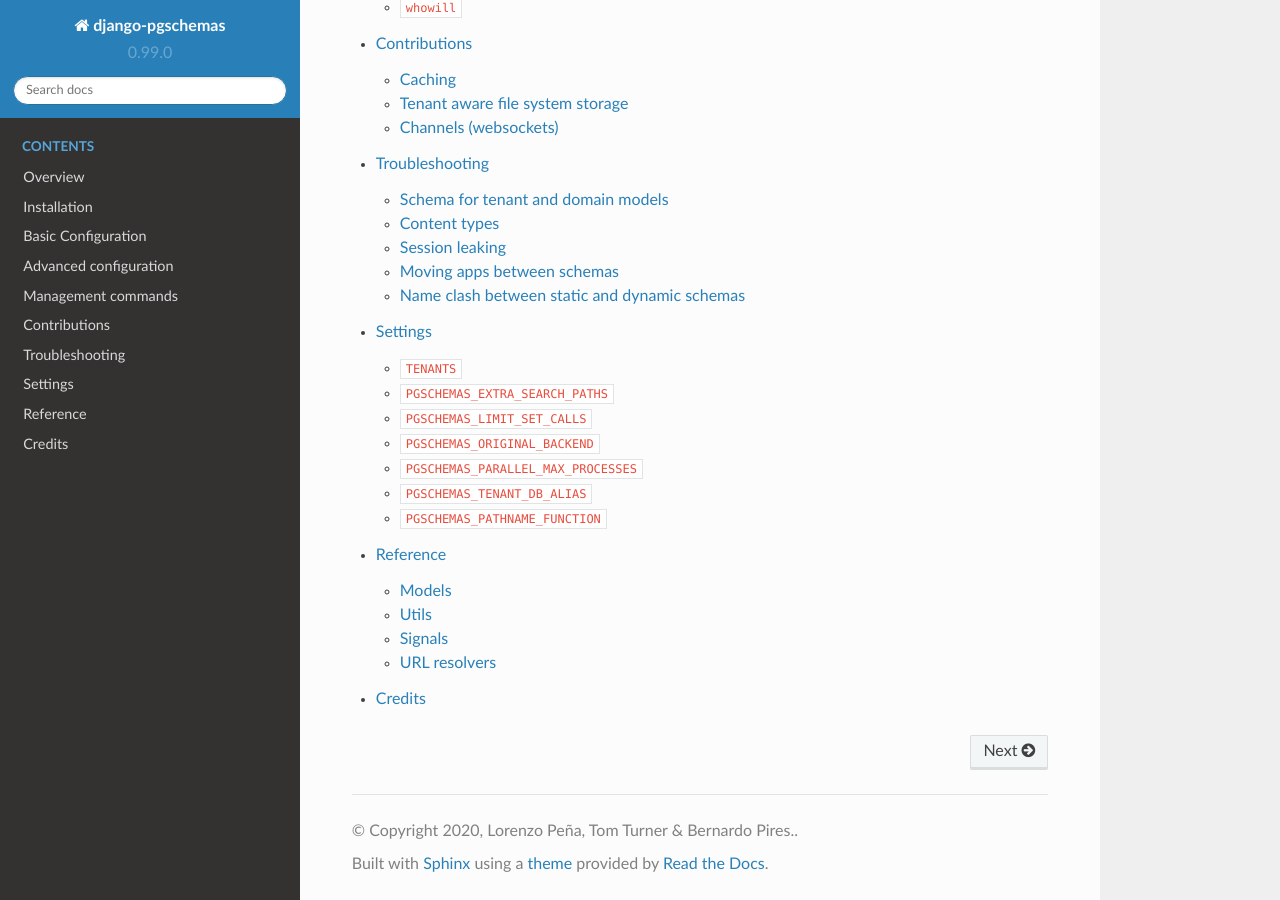
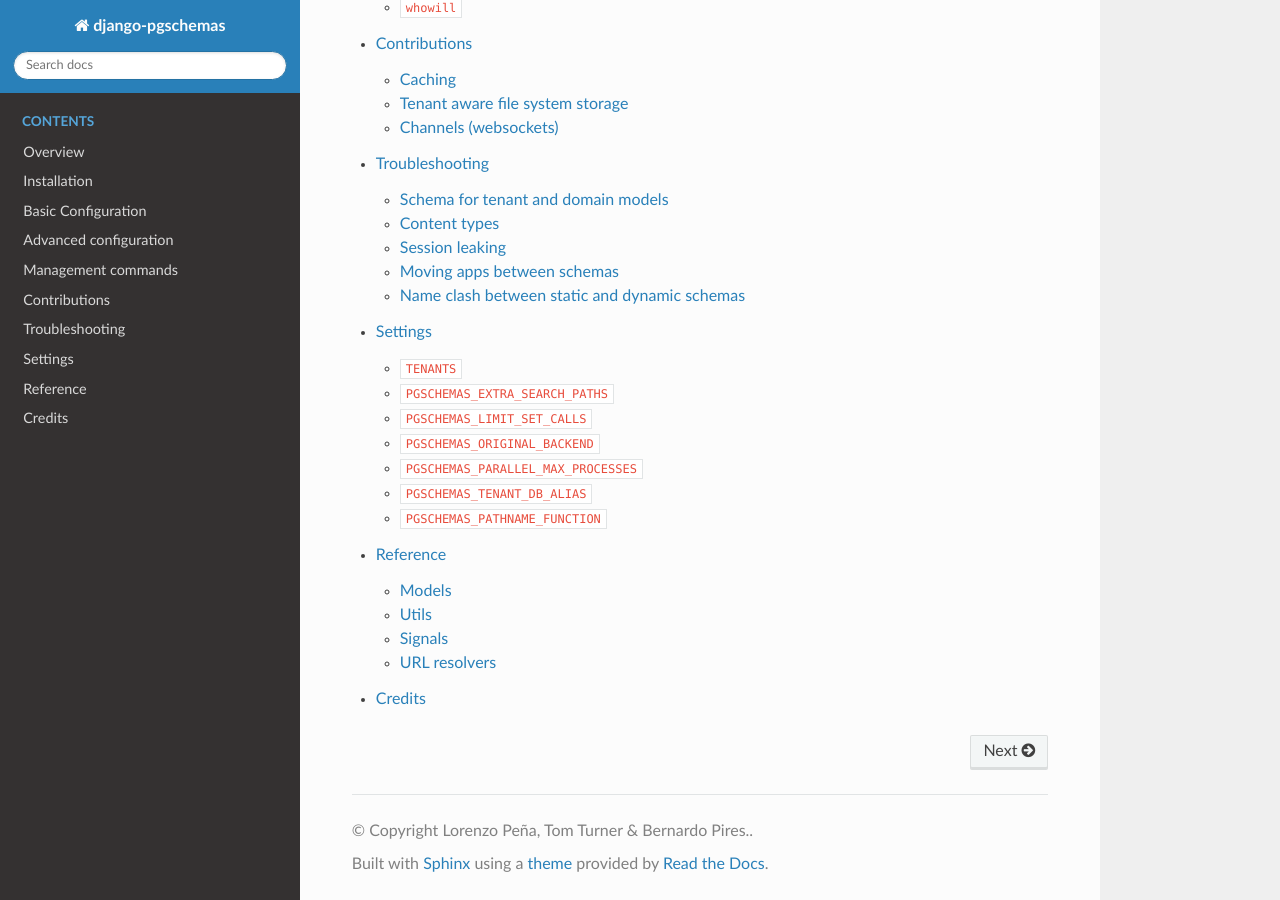
Before and after one commit to lorinkoz/django-pgschemas, a Sphinx documentation site: the page built from docs/index.rst, in a window 1280 px wide and 900 px high, scrolled down 851 px. Built offline with Sphinx 7.4.7 and the Read the Docs theme 2.0.0, drawn with Linux system fonts in a browser that asks for light colours; the version number is read from the project's files by our own code; part of the change alters nothing that is shown.

```diff
--- a/docs/conf.py
+++ b/docs/conf.py
@@ -1,180 +1,34 @@
-# -*- coding: utf-8 -*-
-#
 # Configuration file for the Sphinx documentation builder.
 #
-# This file does only contain a selection of the most common options. For a
-# full list see the documentation:
-# http://www.sphinx-doc.org/en/master/config
+# For the full list of built-in configuration values, see the documentation:
+# https://www.sphinx-doc.org/en/master/usage/configuration.html
 
-# -- Path setup --------------------------------------------------------------
-
-# If extensions (or modules to document with autodoc) are in another directory,
-# add these directories to sys.path here. If the directory is relative to the
-# documentation root, use os.path.abspath to make it absolute, like shown here.
-#
-# import os
-# import sys
-# sys.path.insert(0, os.path.abspath('.'))
+# -- Project information -----------------------------------------------------
+# https://www.sphinx-doc.org/en/master/usage/configuration.html#project-information
 
 import os
-import sys
 
 import django
 
-sys.path.insert(0, os.path.abspath("../sandbox/"))
-os.environ.setdefault("DJANGO_SETTINGS_MODULE", "settings")
+os.environ.setdefault("DJANGO_SETTINGS_MODULE", "sandbox.settings")
 django.setup()
 
-
-# -- Project information -----------------------------------------------------
-
 project = "django-pgschemas"
-copyright = "2020, Lorenzo Peña, Tom Turner & Bernardo Pires."
+copyright = "Lorenzo Peña, Tom Turner & Bernardo Pires."
 author = "Lorenzo Peña"
 
-# The short X.Y version
-version = ""
-# The full version, including alpha/beta/rc tags
-release = ""
+# -- General configuration ---------------------------------------------------
+# https://www.sphinx-doc.org/en/master/usage/configuration.html#general-configuration
 
 
-# -- General configuration ---------------------------------------------------
-
-# If your documentation needs a minimal Sphinx version, state it here.
-#
-# needs_sphinx = '1.0'
-
-# Add any Sphinx extension module names here, as strings. They can be
-# extensions coming with Sphinx (named 'sphinx.ext.*') or your custom
-# ones.
 extensions = ["sphinx.ext.autosectionlabel", "sphinx.ext.autodoc"]
 
-# Add any paths that contain templates here, relative to this directory.
 templates_path = ["_templates"]
-
-# The suffix(es) of source filenames.
-# You can specify multiple suffix as a list of string:
-#
-# source_suffix = ['.rst', '.md']
-source_suffix = ".rst"
-
-# The master toctree document.
-master_doc = "index"
-
-# The language for content autogenerated by Sphinx. Refer to documentation
-# for a list of supported languages.
-#
-# This is also used if you do content translation via gettext catalogs.
-# Usually you set "language" from the command line for these cases.
-language = "en"
-
-# List of patterns, relative to source directory, that match files and
-# directories to ignore when looking for source files.
-# This pattern also affects html_static_path and html_extra_path.
 exclude_patterns = ["_build", "Thumbs.db", ".DS_Store"]
-
-# The name of the Pygments (syntax highlighting) style to use.
-pygments_style = None
 
 
 # -- Options for HTML output -------------------------------------------------
+# https://www.sphinx-doc.org/en/master/usage/configuration.html#options-for-html-output
 
-# The theme to use for HTML and HTML Help pages.  See the documentation for
-# a list of builtin themes.
-#
 html_theme = "sphinx_rtd_theme"
-
-# Theme options are theme-specific and customize the look and feel of a theme
-# further.  For a list of options available for each theme, see the
-# documentation.
-#
-# html_theme_options = {}
-
-# Add any paths that contain custom static files (such as style sheets) here,
-# relative to this directory. They are copied after the builtin static files,
-# so a file named "default.css" will overwrite the builtin "default.css".
-# html_static_path = ["_static"]
-
-# Custom sidebar templates, must be a dictionary that maps document names
-# to template names.
-#
-# The default sidebars (for documents that don't match any pattern) are
-# defined by theme itself.  Builtin themes are using these templates by
-# default: ``['localtoc.html', 'relations.html', 'sourcelink.html',
-# 'searchbox.html']``.
-#
-# html_sidebars = {}
-
-
-# -- Options for HTMLHelp output ---------------------------------------------
-
-# Output file base name for HTML help builder.
-htmlhelp_basename = "django-pgschemasdoc"
-
-
-# -- Options for LaTeX output ------------------------------------------------
-
-latex_elements: dict = {
-    # The paper size ('letterpaper' or 'a4paper').
-    #
-    # 'papersize': 'letterpaper',
-    # The font size ('10pt', '11pt' or '12pt').
-    #
-    # 'pointsize': '10pt',
-    # Additional stuff for the LaTeX preamble.
-    #
-    # 'preamble': '',
-    # Latex figure (float) alignment
-    #
-    # 'figure_align': 'htbp',
-}
-
-# Grouping the document tree into LaTeX files. List of tuples
-# (source start file, target name, title,
-#  author, documentclass [howto, manual, or own class]).
-latex_documents = [
-    (master_doc, "django-pgschemas.tex", "django-pgschemas Documentation", "Lorenzo Peña", "manual")
-]
-
-
-# -- Options for manual page output ------------------------------------------
-
-# One entry per manual page. List of tuples
-# (source start file, name, description, authors, manual section).
-man_pages = [(master_doc, "django-pgschemas", "django-pgschemas Documentation", [author], 1)]
-
-
-# -- Options for Texinfo output ----------------------------------------------
-
-# Grouping the document tree into Texinfo files. List of tuples
-# (source start file, target name, title, author,
-#  dir menu entry, description, category)
-texinfo_documents = [
-    (
-        master_doc,
-        "django-pgschemas",
-        "django-pgschemas Documentation",
-        author,
-        "django-pgschemas",
-        "One line description of project.",
-        "Miscellaneous",
-    )
-]
-
-
-# -- Options for Epub output -------------------------------------------------
-
-# Bibliographic Dublin Core info.
-epub_title = project
-
-# The unique identifier of the text. This can be a ISBN number
-# or the project homepage.
-#
-# epub_identifier = ''
-
-# A unique identification for the text.
-#
-# epub_uid = ''
-
-# A list of files that should not be packed into the epub file.
-epub_exclude_files = ["search.html"]
+html_static_path = ["_static"]
--- a/docs/requirements.txt
+++ b/docs/requirements.txt
@@ -1,3 +1,4 @@
 sphinx<7
 sphinx_rtd_theme
+django
 psycopg
```
